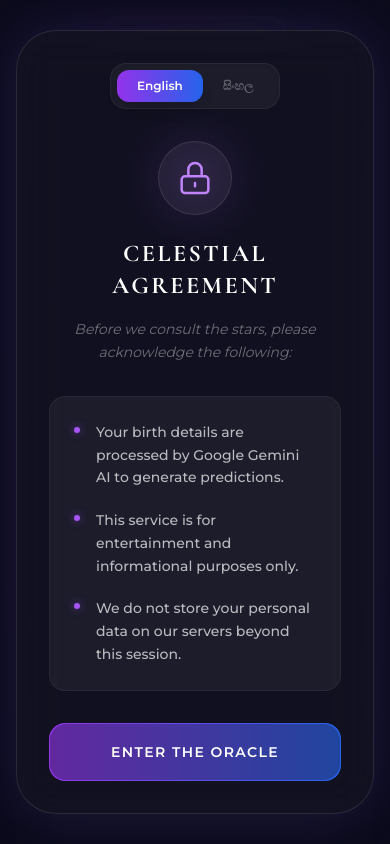
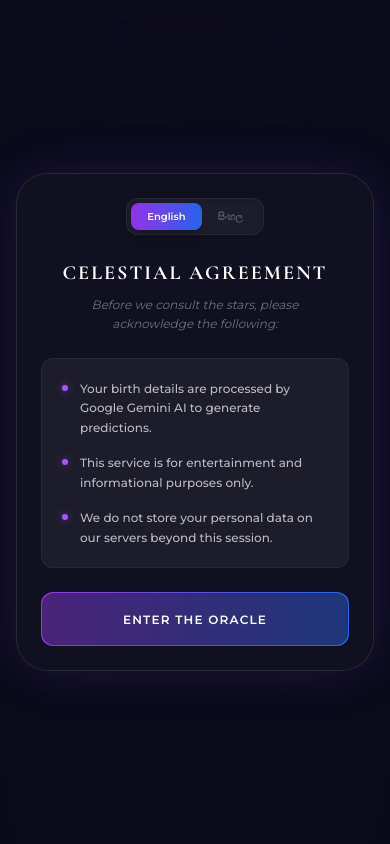
Before and after one commit to keashan/Celestial-Oracle, a React (Vite) app: page / in a window 390 px wide. Shown: the top 844 px of the page. Built offline with nearby package versions, Linux system fonts and the light colour scheme.

Commit message:
refactor: Improve ConsentModal styling and layout
Adjusted padding, border radius, and font sizes within the ConsentModal component to enhance visual appeal and responsiveness. Added overflow-y-auto to allow scrolling on smaller screens.

```diff
--- a/components/ConsentModal.tsx
+++ b/components/ConsentModal.tsx
@@ -31,68 +31,60 @@ const ConsentModal: React.FC<ConsentModalProps> = ({ onAccept, language, onLangu
   const t = translations[language];
 
   return (
-    <div className="fixed inset-0 z-50 flex items-center justify-center p-4 bg-[#0a0a1a]/90 backdrop-blur-xl animate-fade-in">
-      <div className="glass max-w-md w-full p-8 md:p-10 rounded-[2.5rem] border border-white/10 shadow-[0_0_50px_rgba(139,92,246,0.15)] space-y-8">
+    <div className="fixed inset-0 z-50 flex items-center justify-center p-4 bg-[#0a0a1a]/95 backdrop-blur-xl animate-fade-in overflow-y-auto">
+      <div className="glass max-w-md w-full p-6 md:p-8 rounded-[2rem] border border-white/10 shadow-[0_0_50px_rgba(139,92,246,0.15)] space-y-6 my-auto">
 
         <div className="flex justify-center">
-          <div className="bg-white/5 p-1.5 rounded-2xl border border-white/5 flex shadow-inner">
+          <div className="bg-white/5 p-1 rounded-xl border border-white/5 flex shadow-inner">
             <button
               type="button"
               onClick={() => onLanguageChange('en')}
-              className={`px-5 py-2 rounded-xl text-xs font-bold transition-all duration-300 ${language === 'en' ? 'bg-gradient-to-r from-purple-600 to-blue-600 text-white shadow-lg' : 'text-white/30 hover:text-white/60'}`}
+              className={`px-4 py-1.5 rounded-lg text-[10px] font-bold transition-all duration-300 ${language === 'en' ? 'bg-gradient-to-r from-purple-600 to-blue-600 text-white shadow-lg' : 'text-white/30 hover:text-white/60'}`}
             >
               English
             </button>
             <button
               type="button"
               onClick={() => onLanguageChange('si')}
-              className={`px-5 py-2 rounded-xl text-xs font-bold transition-all duration-300 ${language === 'si' ? 'bg-gradient-to-r from-purple-600 to-blue-600 text-white shadow-lg' : 'text-white/30 hover:text-white/60'}`}
+              className={`px-4 py-1.5 rounded-lg text-[10px] font-bold transition-all duration-300 ${language === 'si' ? 'bg-gradient-to-r from-purple-600 to-blue-600 text-white shadow-lg' : 'text-white/30 hover:text-white/60'}`}
             >
               සිංහල
             </button>
           </div>
         </div>
 
-        <div className="text-center space-y-4">
-          <div className="relative inline-block">
-            <div className="absolute inset-0 bg-purple-500/20 blur-xl rounded-full animate-pulse"></div>
-            <div className="relative p-4 rounded-full bg-white/5 border border-white/10">
-              <svg xmlns="http://www.w3.org/2000/svg" className="h-10 w-10 text-purple-400" fill="none" viewBox="0 0 24 24" stroke="currentColor">
-                <path strokeLinecap="round" strokeLinejoin="round" strokeWidth={1.5} d="M12 15v2m-6 4h12a2 2 0 002-2v-6a2 2 0 00-2-2H6a2 2 0 00-2 2v6a2 2 0 002 2zm10-10V7a4 4 0 00-8 0v4h8z" />
-              </svg>
-            </div>
-          </div>
-          <h2 className="text-2xl font-bold text-white tracking-widest uppercase">{t.title}</h2>
-          <p className="text-white/40 text-sm italic max-w-[280px] mx-auto leading-relaxed">{t.intro}</p>
+        <div className="text-center space-y-2">
+          <h2 className="text-xl md:text-2xl font-bold text-white tracking-widest uppercase">{t.title}</h2>
+          <p className="text-white/40 text-xs italic max-w-[280px] mx-auto leading-relaxed">{t.intro}</p>
         </div>
 
-        <div className="space-y-5 bg-white/5 p-6 rounded-2xl border border-white/5">
-          <div className="flex items-start space-x-4">
+        <div className="space-y-4 bg-white/5 p-5 rounded-xl border border-white/5">
+          <div className="flex items-start space-x-3">
             <div className="mt-1.5 shrink-0">
               <div className="w-1.5 h-1.5 bg-purple-500 rounded-full shadow-[0_0_8px_rgba(168,85,247,0.6)]"></div>
             </div>
-            <p className="text-sm text-white/70 leading-relaxed font-medium">{t.item1}</p>
+            <p className="text-xs md:text-sm text-white/70 leading-relaxed font-medium">{t.item1}</p>
           </div>
-          <div className="flex items-start space-x-4">
+          <div className="flex items-start space-x-3">
             <div className="mt-1.5 shrink-0">
               <div className="w-1.5 h-1.5 bg-purple-500 rounded-full shadow-[0_0_8px_rgba(168,85,247,0.6)]"></div>
             </div>
-            <p className="text-sm text-white/70 leading-relaxed font-medium">{t.item2}</p>
+            <p className="text-xs md:text-sm text-white/70 leading-relaxed font-medium">{t.item2}</p>
           </div>
-          <div className="flex items-start space-x-4">
+          <div className="flex items-start space-x-3">
             <div className="mt-1.5 shrink-0">
               <div className="w-1.5 h-1.5 bg-purple-500 rounded-full shadow-[0_0_8px_rgba(168,85,247,0.6)]"></div>
             </div>
-            <p className="text-sm text-white/70 leading-relaxed font-medium">{t.item3}</p>
+            <p className="text-xs md:text-sm text-white/70 leading-relaxed font-medium">{t.item3}</p>
           </div>
         </div>
 
         <button
           onClick={onAccept}
-          className="group relative w-full overflow-hidden rounded-2xl bg-gradient-to-r from-purple-600 to-blue-600 p-[1px] transition-all hover:scale-[1.02] active:scale-[0.98]"
+          className="group relative w-full overflow-hidden rounded-xl bg-gradient-to-r from-purple-600 to-blue-600 p-[1px] transition-all hover:scale-[1.01] active:scale-[0.99]"
         >
-          <div className="relative rounded-2xl bg-[#1a1a2e]/40 py-4 transition-all group-hover:bg-transparent">
-            <span className="text-white font-bold tracking-widest uppercase text-sm">{t.btn}</span>
+          <div className="relative rounded-xl bg-[#1a1a2e]/60 py-3.5 transition-all group-hover:bg-transparent">
+            <span className="text-white font-bold tracking-widest uppercase text-xs">{t.btn}</span>
           </div>
         </button>
       </div>
```
